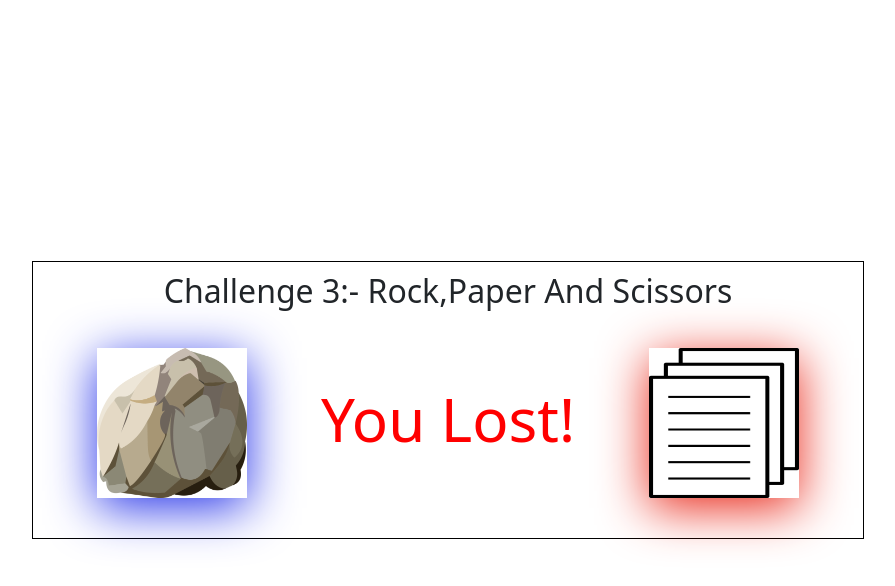
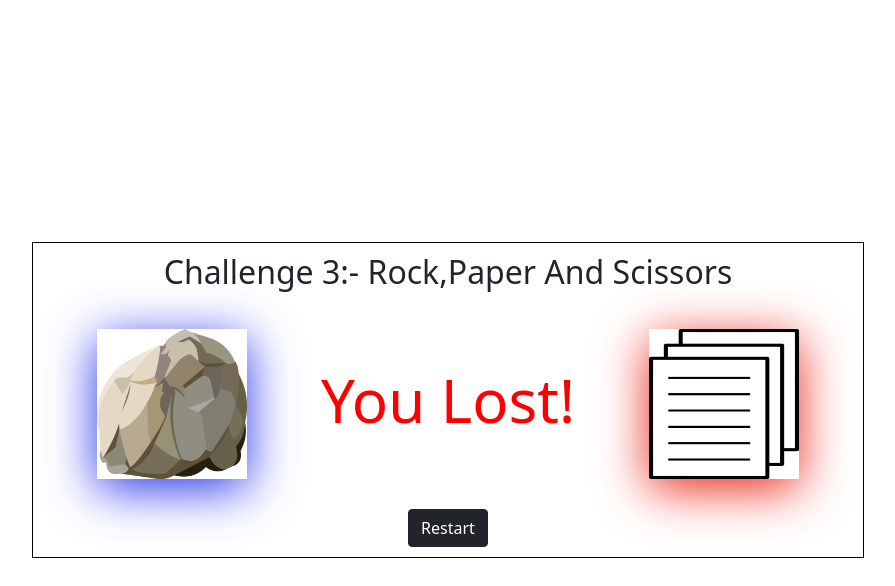
Before and after one commit to hardik8528/Rock-Paper-Scissors, a plain HTML site: page index.html in a window 1280 px wide. Both pictures are taken after a click on the picture 395 px from the left and 423 px from the top of the page. Shown: the whole page, without its empty margins (192-1087 px from the left). Drawn offline with nearby package versions, Linux system fonts and the light colour scheme.

Commit message:
Restart Button Done

```diff
--- a/index.html
+++ b/index.html
@@ -16,6 +16,9 @@
         <img src="./rock-paper-scissors/paper.png" alt="" width="150px" id="paper" height="150px" onclick="rpsFun(this)">
         <img src="./rock-paper-scissors/scissors.png" alt="" width="150px" id="scissors" height="150px" onclick="rpsFun(this)">
     </div>
+    <div id="restart">
+
+    </div>
 </div>
 </body>
 <script src="script.js"></script>
--- a/script.js
+++ b/script.js
@@ -64,4 +64,12 @@ rpsFinal = (HumanImageChoice,BotImageChoice,message)=>{
     document.getElementById("flex-container").appendChild(HumanDiv);
     document.getElementById("flex-container").appendChild(MessageDiv);
     document.getElementById("flex-container").appendChild(BotDiv);
+
+    RestartDiv = document.createElement("div");
+    RestartDiv.innerHTML = "<button type='button' class='btn btn-dark' onclick='restart()'>Restart</button>";
+    document.getElementById("restart").appendChild(RestartDiv);
 }
+
+restart = () =>{
+    location.reload();
+}
```
